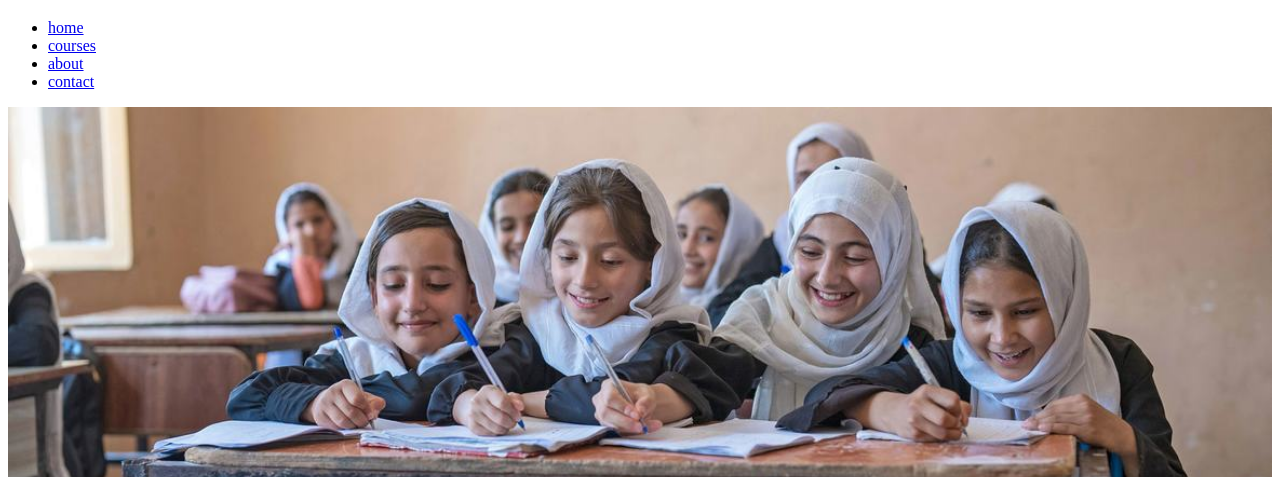
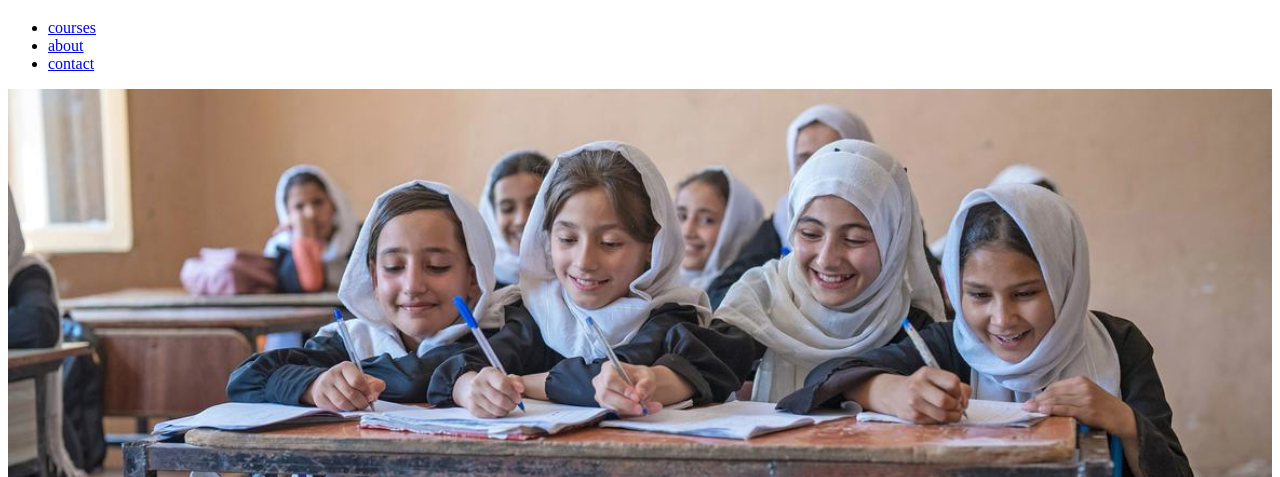
Before and after one commit to Lotfullah21/hoshmandlab-html, a plain HTML site: page index.html in a window 1280 px wide. Shown: the part 323-800 px from the top of the page. Drawn offline with Linux system fonts and the light colour scheme; files whose address does not match are found by name.

Commit message:
Update index.html

```diff
--- a/index.html
+++ b/index.html
@@ -12,9 +12,6 @@
     <h1>Welcome to HoshmandLab</h1>
     <!-- navbar -->
     <ul>
-      <li>
-        <a href="./pages/home.html">home</a>
-      </li>
       <li>
         <a href="./pages/courses.html">courses</a>
       </li>
```
